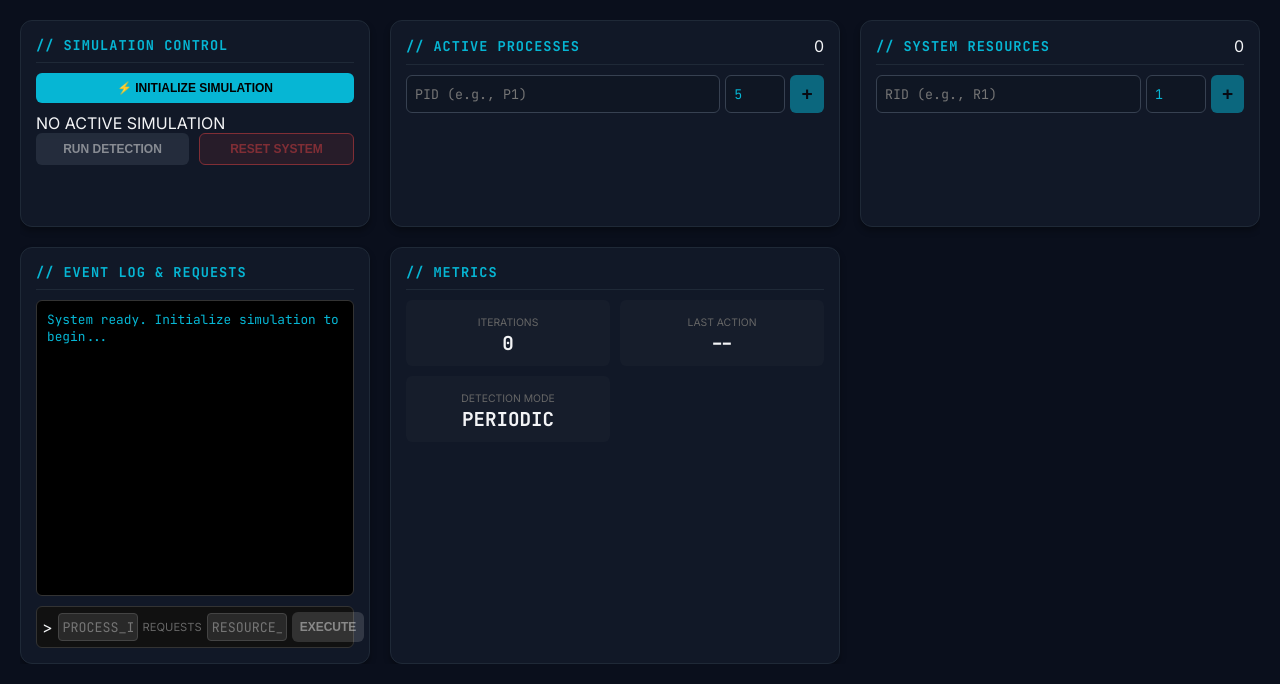
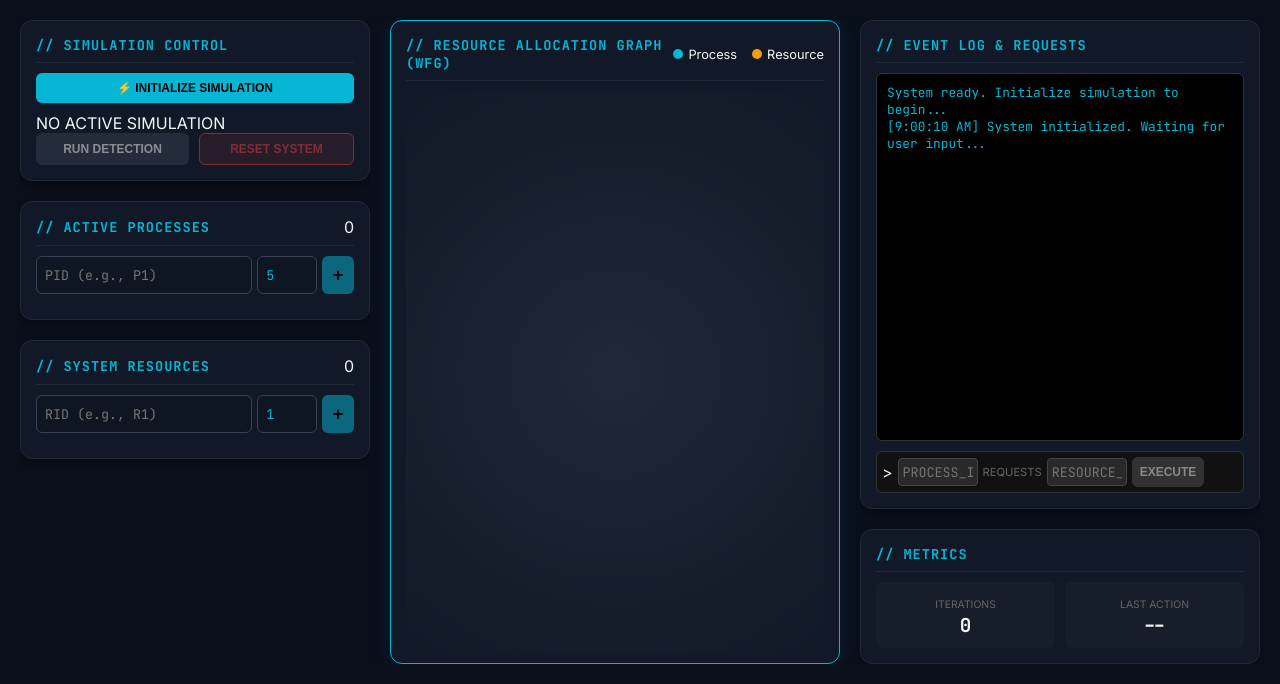
Before and after one commit to lachlanreyloyola/Deadlock-Detection, a Flask app: page / in a window 1280 px wide. Shown: the part 116-800 px from the top of the page. Run offline with Flask 3, Linux system fonts and the light colour scheme; some libraries are stand-ins or nearby versions.

Commit message:
Update index.html

```diff
--- a/src/web/templates/index.html
+++ b/src/web/templates/index.html
@@ -5,6 +5,7 @@
     <meta name="viewport" content="width=device-width, initial-scale=1.0">
     <title>Deadlock Detection System | Capstone</title>
     <link href="https://fonts.googleapis.com/css2?family=JetBrains+Mono:wght@400;700&family=Inter:wght@400;600;800&display=swap" rel="stylesheet">
+    <script src="https://cdnjs.cloudflare.com/ajax/libs/cytoscape/3.23.0/cytoscape.min.js"></script>
     <link rel="stylesheet" href="/static/css/style.css">
 </head>
 <body>
@@ -26,6 +27,7 @@
 
         <main class="dashboard-grid">
 
+            <div class="grid-column">
                 <section class="panel control-panel">
                     <div class="panel-header">
                         <h3>// SIMULATION CONTROL</h3>
@@ -52,8 +54,7 @@
                         <input type="number" id="priorityInput" placeholder="PRIO" min="1" max="10" value="5" class="cyber-input short">
                         <button id="addProcessBtn" class="btn btn-icon" disabled>+</button>
                     </div>
-                <div class="scroll-list" id="processList">
-                    </div>
+                    <div class="scroll-list" id="processList"></div>
                 </section>
 
                 <section class="panel resource-panel">
@@ -66,10 +67,22 @@
                         <input type="number" id="instancesInput" placeholder="QTY" min="1" value="1" class="cyber-input short">
                         <button id="addResourceBtn" class="btn btn-icon" disabled>+</button>
                     </div>
-                <div class="scroll-list" id="resourceList">
+                    <div class="scroll-list" id="resourceList"></div>
+                </section>
             </div>
+
+            <section class="panel graph-panel">
+                <div class="panel-header">
+                    <h3>// RESOURCE ALLOCATION GRAPH (WFG)</h3>
+                    <div class="graph-legend">
+                        <span class="legend-item"><span class="dot p-dot"></span> Process</span>
+                        <span class="legend-item"><span class="dot r-dot"></span> Resource</span>
+                    </div>
+                </div>
+                <div id="cy" class="graph-canvas"></div>
             </section>
 
+            <div class="grid-column">
                 <section class="panel terminal-panel">
                     <div class="panel-header">
                         <h3>// EVENT LOG & REQUESTS</h3>
@@ -99,16 +112,12 @@
                             <span class="metric-label">LAST ACTION</span>
                             <span class="metric-value small" id="lastActionValue">--</span>
                         </div>
-                    <div class="metric-card">
-                        <span class="metric-label">DETECTION MODE</span>
-                        <span class="metric-value highlight">PERIODIC</span>
-                    </div>
                     </div>
                 </section>
+            </div>
 
         </main>
     </div>
-
     <script src="/static/js/app.js"></script>
 </body>
 </html>
```
Lines whose indentation alone changed are shown as unchanged.
